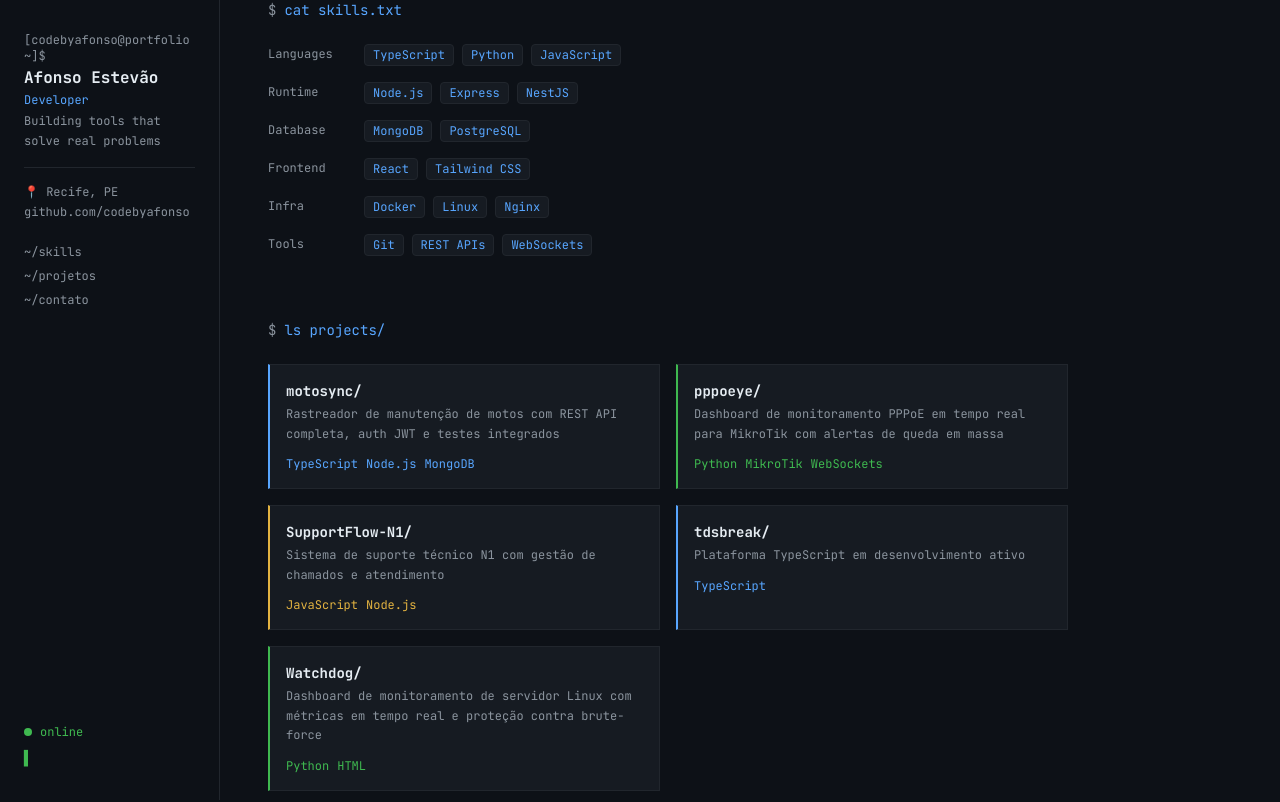
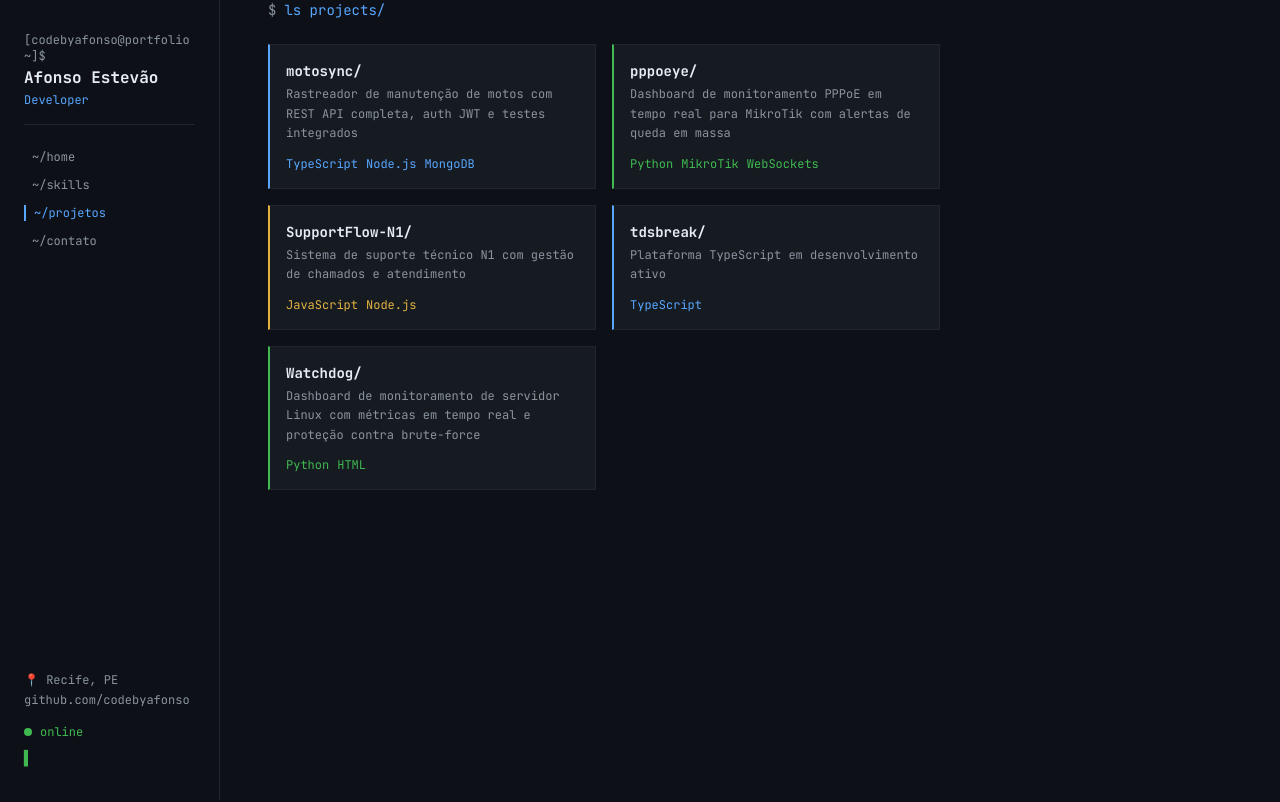
Before and after one commit to codebyafonso/portfolio, a React (Vite) app: page /portfolio/projects in a window 1280 px wide. Shown: the top 802 px of the page. Built offline with nearby package versions, Linux system fonts and the light colour scheme.

Commit message:
feat: convert to multi-page app with React Router

```diff
--- a/package.json
+++ b/package.json
@@ -14,7 +14,8 @@
   "dependencies": {
     "gh-pages": "^6.3.0",
     "react": "^19.2.5",
-    "react-dom": "^19.2.5"
+    "react-dom": "^19.2.5",
+    "react-router-dom": "^7.14.2"
   },
   "devDependencies": {
     "@eslint/js": "^10.0.1",
--- a/src/App.tsx
+++ b/src/App.tsx
@@ -1,23 +1,24 @@
+import { BrowserRouter, Routes, Route } from 'react-router-dom'
 import { Sidebar } from './components/Sidebar'
-import { Skills } from './components/Skills'
-import { Projects } from './components/Projects'
-import { Contact } from './components/Contact'
-import { useFadeIn } from './hooks/useFadeIn'
-
-function FadeSection({ children }: { children: React.ReactNode }) {
-  const ref = useFadeIn()
-  return <div ref={ref} className="fade-in">{children}</div>
-}
+import { Home } from './pages/Home'
+import { SkillsPage } from './pages/SkillsPage'
+import { ProjectsPage } from './pages/ProjectsPage'
+import { ContactPage } from './pages/ContactPage'
 
 export default function App() {
   return (
-    <div className="min-h-screen bg-gh-bg font-mono">
-      <Sidebar />
-      <main className="md:ml-[220px] pt-14 md:pt-0 px-6 md:px-12 py-10 max-w-4xl">
-        <FadeSection><Skills /></FadeSection>
-        <FadeSection><Projects /></FadeSection>
-        <FadeSection><Contact /></FadeSection>
-      </main>
-    </div>
+    <BrowserRouter basename="/portfolio">
+      <div className="min-h-screen bg-gh-bg font-mono">
+        <Sidebar />
+        <main className="md:ml-[220px] pt-14 md:pt-0 px-6 md:px-12 py-10 max-w-3xl">
+          <Routes>
+            <Route path="/" element={<Home />} />
+            <Route path="/skills" element={<SkillsPage />} />
+            <Route path="/projects" element={<ProjectsPage />} />
+            <Route path="/contact" element={<ContactPage />} />
+          </Routes>
+        </main>
+      </div>
+    </BrowserRouter>
   )
 }
--- a/src/components/Sidebar.tsx
+++ b/src/components/Sidebar.tsx
@@ -1,9 +1,11 @@
 import { useState } from 'react'
+import { NavLink } from 'react-router-dom'
 
 const navLinks = [
-  { label: 'skills', href: '#skills' },
-  { label: 'projetos', href: '#projetos' },
-  { label: 'contato', href: '#contato' },
+  { label: 'home', to: '/' },
+  { label: 'skills', to: '/skills' },
+  { label: 'projetos', to: '/projects' },
+  { label: 'contato', to: '/contact' },
 ]
 
 export function Sidebar() {
@@ -13,7 +15,7 @@ export function Sidebar() {
     <>
       {/* Mobile top bar */}
       <header className="md:hidden fixed top-0 left-0 right-0 z-50 bg-gh-bg border-b border-gh-border px-4 py-3 flex items-center justify-between">
-        <span className="text-gh-blue text-sm font-mono">~/afonso</span>
+        <NavLink to="/" className="text-gh-blue text-sm font-mono">~/afonso</NavLink>
         <button
           onClick={() => setMenuOpen(!menuOpen)}
           className="text-gh-muted hover:text-gh-text transition-colors"
@@ -27,14 +29,17 @@ export function Sidebar() {
       {menuOpen && (
         <nav className="md:hidden fixed top-12 left-0 right-0 z-40 bg-gh-surface border-b border-gh-border px-4 py-3 flex flex-col gap-3">
           {navLinks.map((link) => (
-            <a
-              key={link.href}
-              href={link.href}
+            <NavLink
+              key={link.to}
+              to={link.to}
+              end={link.to === '/'}
               onClick={() => setMenuOpen(false)}
-              className="text-gh-muted hover:text-gh-blue text-sm transition-colors"
+              className={({ isActive }) =>
+                `text-sm transition-colors ${isActive ? 'text-gh-blue' : 'text-gh-muted hover:text-gh-blue'}`
+              }
             >
-              {link.label}
-            </a>
+              ~/{link.label}
+            </NavLink>
           ))}
         </nav>
       )}
@@ -42,31 +47,39 @@ export function Sidebar() {
       {/* Desktop sidebar */}
       <aside className="hidden md:flex flex-col fixed top-0 left-0 h-screen w-[220px] bg-gh-bg border-r border-gh-border px-6 py-8 z-40">
         <div className="text-gh-muted text-xs mb-1">[codebyafonso@portfolio ~]$</div>
-        <div className="text-gh-text font-bold text-base leading-tight mb-1">Afonso Estevão</div>
-        <div className="text-gh-blue text-xs mb-1">Developer</div>
-        <div className="text-gh-muted text-xs mb-4 leading-relaxed">Building tools that solve real problems</div>
-        <div className="border-t border-gh-border mb-4" />
-        <div className="text-gh-muted text-xs mb-1">📍 Recife, PE</div>
+        <NavLink to="/" className="text-gh-text font-bold text-base leading-tight mb-1 hover:text-gh-blue transition-colors">
+          Afonso Estevão
+        </NavLink>
+        <div className="text-gh-blue text-xs mb-4">Developer</div>
+        <div className="border-t border-gh-border mb-6" />
+        <nav className="flex flex-col gap-3 mb-auto">
+          {navLinks.map((link) => (
+            <NavLink
+              key={link.to}
+              to={link.to}
+              end={link.to === '/'}
+              className={({ isActive }) =>
+                `text-xs transition-all inline-block pl-2 ${
+                  isActive
+                    ? 'text-gh-blue border-l-2 border-gh-blue'
+                    : 'text-gh-muted hover:text-gh-blue hover:translate-x-1'
+                }`
+              }
+            >
+              ~/{link.label}
+            </NavLink>
+          ))}
+        </nav>
+        <div className="mt-6 text-gh-muted text-xs">📍 Recife, PE</div>
         <a
           href="https://github.com/codebyafonso"
           target="_blank"
           rel="noopener noreferrer"
-          className="text-gh-muted hover:text-gh-blue text-xs transition-colors mb-6"
+          className="text-gh-muted hover:text-gh-blue text-xs transition-colors mt-1"
         >
           github.com/codebyafonso
         </a>
-        <nav className="flex flex-col gap-2 mb-auto">
-          {navLinks.map((link) => (
-            <a
-              key={link.href}
-              href={link.href}
-              className="text-gh-muted hover:text-gh-blue text-xs transition-colors hover:translate-x-1 inline-block"
-            >
-              ~/{link.label}
-            </a>
-          ))}
-        </nav>
-        <div className="flex items-center gap-2 mt-6">
+        <div className="flex items-center gap-2 mt-4">
           <span className="w-2 h-2 rounded-full bg-gh-green animate-pulse" />
           <span className="text-gh-green text-xs">online</span>
         </div>
--- /dev/null
+++ b/src/pages/ContactPage.tsx
@@ -0,0 +1,31 @@
+import { TerminalPrompt } from '../components/TerminalPrompt'
+
+export function ContactPage() {
+  return (
+    <div>
+      <TerminalPrompt command="echo $CONTACT" />
+      <div className="bg-gh-surface border border-gh-border p-4 font-mono text-sm max-w-md">
+        <div className="flex gap-4 mb-2">
+          <span className="text-gh-muted w-10">github</span>
+          <span className="text-gh-muted">→</span>
+          <a
+            href="https://github.com/codebyafonso"
+            target="_blank"
+            rel="noopener noreferrer"
+            className="text-gh-blue hover:underline"
+          >
+            github.com/codebyafonso
+          </a>
+        </div>
+        <div className="flex gap-4">
+          <span className="text-gh-muted w-10">email</span>
+          <span className="text-gh-muted">→</span>
+          <a href="mailto:afonsoestevao04@gmail.com" className="text-gh-blue hover:underline">
+            afonsoestevao04@gmail.com
+          </a>
+        </div>
+      </div>
+      <div className="text-gh-green text-sm mt-6 animate-blink">▍</div>
+    </div>
+  )
+}
--- /dev/null
+++ b/src/pages/Home.tsx
@@ -0,0 +1,29 @@
+export function Home() {
+  return (
+    <div className="min-h-[80vh] flex flex-col justify-center">
+      <div className="text-gh-muted text-xs mb-3">[codebyafonso@portfolio ~]$</div>
+      <h1 className="text-gh-text text-3xl font-bold mb-2 leading-tight">
+        Afonso Estevão
+      </h1>
+      <div className="text-gh-blue text-sm mb-4">Developer</div>
+      <div className="border-t border-gh-border my-4 w-16" />
+      <p className="text-gh-muted text-sm leading-relaxed max-w-md mb-8">
+        Building tools that solve real problems.<br />
+        Back-end por natureza. Automação por obsessão.<br />
+        Full-stack quando necessário.
+      </p>
+      <div className="flex flex-col gap-2 text-xs text-gh-muted">
+        <div>📍 Recife, PE</div>
+        <a
+          href="https://github.com/codebyafonso"
+          target="_blank"
+          rel="noopener noreferrer"
+          className="hover:text-gh-blue transition-colors"
+        >
+          github.com/codebyafonso
+        </a>
+      </div>
+      <div className="text-gh-green text-sm mt-10 animate-blink">▍</div>
+    </div>
+  )
+}
--- /dev/null
+++ b/src/pages/ProjectsPage.tsx
@@ -0,0 +1,47 @@
+import { TerminalPrompt } from '../components/TerminalPrompt'
+import { projects, type Language } from '../data/projects'
+
+const accentColor: Record<Language, string> = {
+  typescript: 'border-l-gh-blue',
+  python: 'border-l-gh-green',
+  javascript: 'border-l-gh-yellow',
+}
+
+const badgeColor: Record<Language, string> = {
+  typescript: 'text-gh-blue',
+  python: 'text-gh-green',
+  javascript: 'text-gh-yellow',
+}
+
+export function ProjectsPage() {
+  return (
+    <div>
+      <TerminalPrompt command="ls projects/" />
+      <div className="grid grid-cols-1 gap-4 sm:grid-cols-2">
+        {projects.map((project) => (
+          <a
+            key={project.slug}
+            href={project.githubUrl}
+            target="_blank"
+            rel="noopener noreferrer"
+            className={`block bg-gh-surface border border-gh-border border-l-2 ${accentColor[project.language]} p-4 hover:border-gh-border2 transition-colors group`}
+          >
+            <div className="text-gh-text text-sm font-bold mb-1 group-hover:text-gh-blue transition-colors">
+              {project.title}
+            </div>
+            <div className="text-gh-muted text-xs mb-3 leading-relaxed">
+              {project.description}
+            </div>
+            <div className="flex flex-wrap gap-2">
+              {project.stack.map((tech) => (
+                <span key={tech} className={`text-xs ${badgeColor[project.language]}`}>
+                  {tech}
+                </span>
+              ))}
+            </div>
+          </a>
+        ))}
+      </div>
+    </div>
+  )
+}
--- /dev/null
+++ b/src/pages/SkillsPage.tsx
@@ -0,0 +1,35 @@
+import { TerminalPrompt } from '../components/TerminalPrompt'
+
+const skillGroups = [
+  { label: 'Languages', skills: ['TypeScript', 'Python', 'JavaScript'] },
+  { label: 'Runtime', skills: ['Node.js', 'Express', 'NestJS'] },
+  { label: 'Database', skills: ['MongoDB', 'PostgreSQL'] },
+  { label: 'Frontend', skills: ['React', 'Tailwind CSS'] },
+  { label: 'Infra', skills: ['Docker', 'Linux', 'Nginx'] },
+  { label: 'Tools', skills: ['Git', 'REST APIs', 'WebSockets'] },
+]
+
+export function SkillsPage() {
+  return (
+    <div>
+      <TerminalPrompt command="cat skills.txt" />
+      <div className="space-y-5">
+        {skillGroups.map((group) => (
+          <div key={group.label} className="flex flex-wrap items-start gap-x-4 gap-y-2">
+            <span className="text-gh-muted text-xs w-20 shrink-0 pt-0.5">{group.label}</span>
+            <div className="flex flex-wrap gap-2">
+              {group.skills.map((skill) => (
+                <span
+                  key={skill}
+                  className="bg-gh-surface border border-gh-border text-gh-blue text-xs px-2 py-0.5 rounded-sm"
+                >
+                  {skill}
+                </span>
+              ))}
+            </div>
+          </div>
+        ))}
+      </div>
+    </div>
+  )
+}
```
Also changed, not shown: 1 other file (tests, documents, lock files or other folders).
